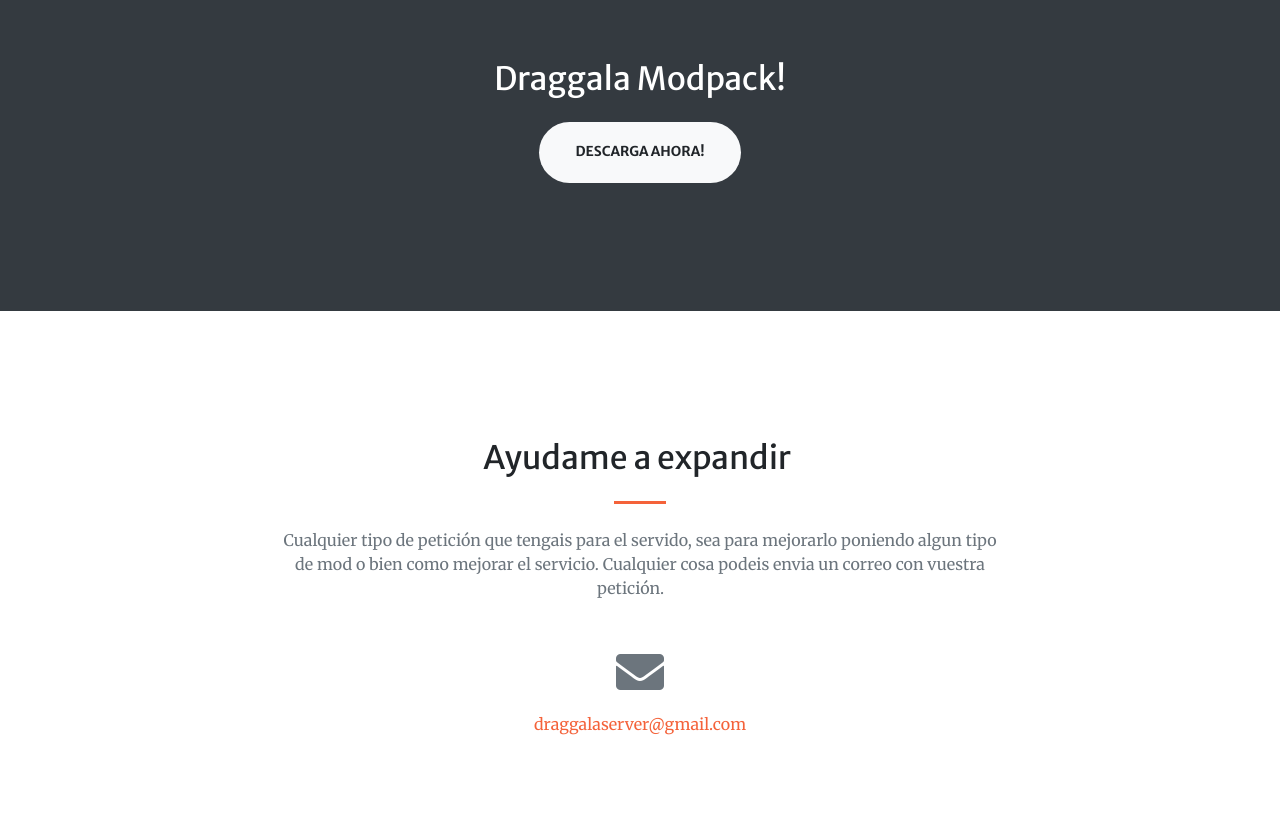
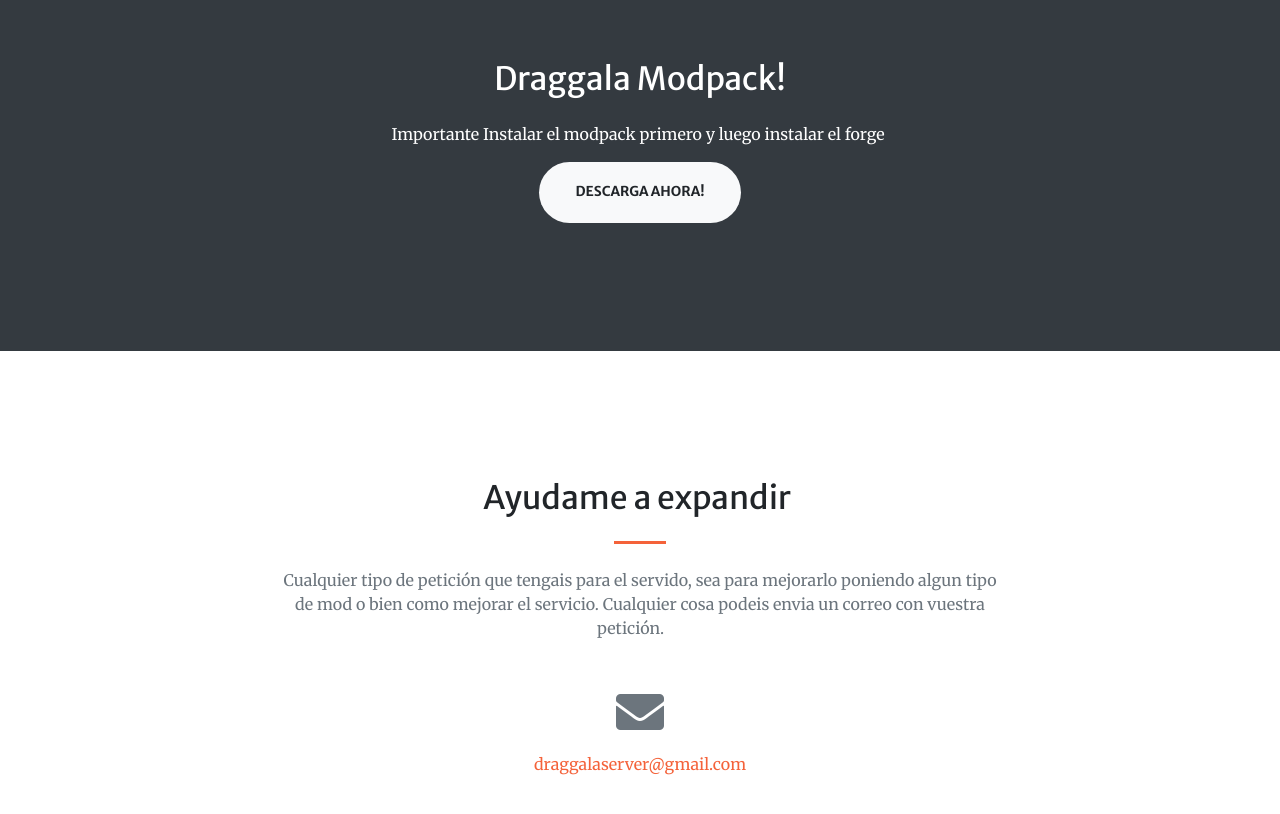
Before and after one commit to Shadowscripts/draggala.github.io, a website with bundled scripts: page index.html in a window 1280 px wide. Shown: the part 2440-3254 px from the top of the page. Built offline with nearby package versions, Linux system fonts and the light colour scheme.

Commit message:
Update index.html

```diff
--- a/index.html
+++ b/index.html
@@ -205,7 +205,8 @@
   <section class="page-section bg-dark text-white">
     <div class="container text-center">
       <h2 class="mb-4">Draggala Modpack!</h2>
-      <a class="btn btn-light btn-xl" href="https://mega.nz/#F!QU0gjaAY!aTK7zXGkLRK8wREdEagOWA">Descarga Ahora!</a>
+      <p>Importante Instalar el modpack primero y luego instalar el forge&nbsp;</p>
+<a class="btn btn-light btn-xl" href="https://mega.nz/#F!QU0gjaAY!aTK7zXGkLRK8wREdEagOWA">Descarga Ahora!</a>
     </div>
   </section>
 
```
